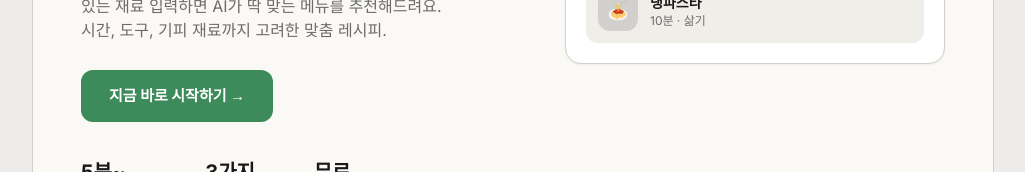
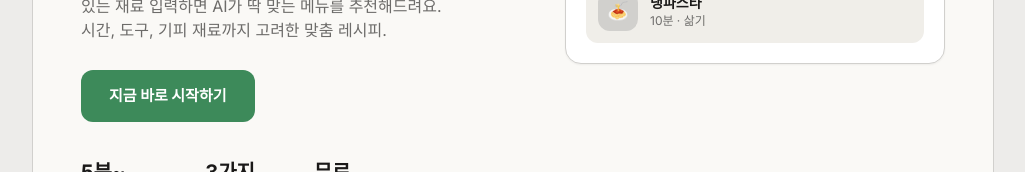
Before and after one commit to whdxo/DeliveryCut, a Next.js app: page / in a window 1280 px wide. Shown: the part 367-539 px from the top of the page, without its empty margins (127-1152 px from the left). Built offline with nearby package versions, Linux system fonts and the light colour scheme; no server answers.

Commit message:
chore: remove arrow from main CTA text

```diff
--- a/app/page.tsx
+++ b/app/page.tsx
@@ -51,7 +51,7 @@ export default function LandingPage() {
                     href="/home"
                     className="h-[52px] px-7 bg-dc-primary text-white text-[15px] font-bold rounded-xl flex items-center justify-center hover:bg-[#2d6b45] transition-colors"
                   >
-                    지금 바로 시작하기 →
+                    지금 바로 시작하기
                   </Link>
                 </div>
 
```
